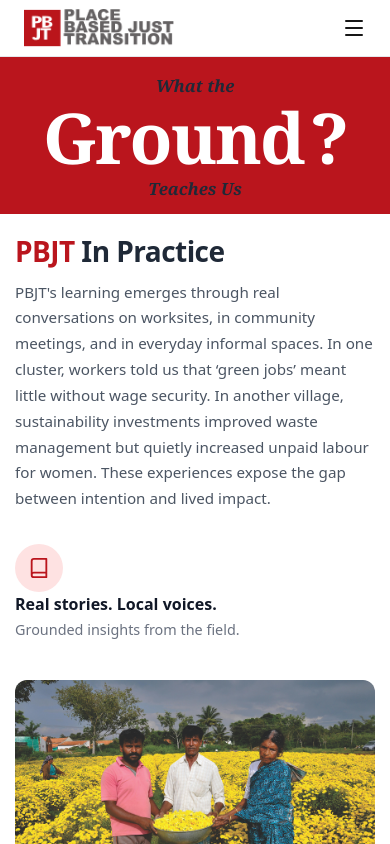
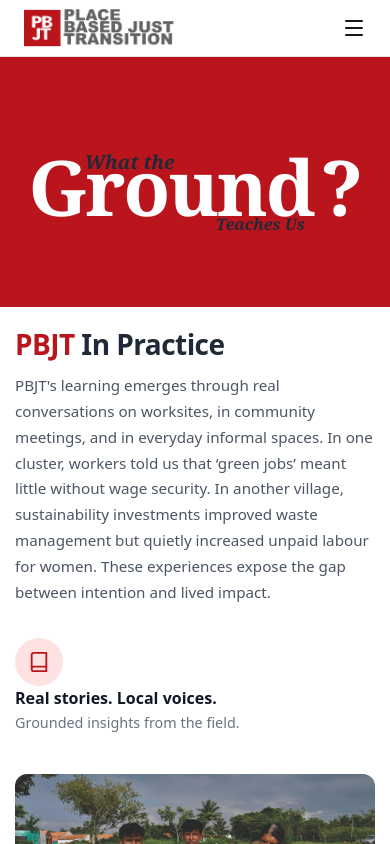
Before and after one commit to muhammed-bilal-uxd/new-pbjt-web-app, a Next.js app: page / in a window 390 px wide. Shown: the top 844 px of the page. Built offline with nearby package versions, Linux system fonts and the light colour scheme.

Commit message:
feat: banner update
Signed-off-by: bilal <mail2muhammedbilal@gmail.com>

```diff
--- a/src/app/in-practice/in-practice.module.css
+++ b/src/app/in-practice/in-practice.module.css
@@ -43,6 +43,10 @@
   padding: 1.25rem 2rem 0.75rem;
   position: relative;
   overflow: hidden;
+  min-height: 250px;
+  display: flex;
+  align-items: center;
+  justify-content: center;
 }
 
 .heroInner {
@@ -57,9 +61,8 @@
 
 .heroTop {
   position: absolute;
-  top: 16px;
-  left: 50%;
-  transform: translateX(-135%);
+  top: 0px;
+  left: 70px;
   font-size: 1.5rem;
   font-weight: 600;
   color: #1f2937;
@@ -68,7 +71,7 @@
 }
 
 .heroMain {
-  font-size: clamp(3rem, 11vw, 7rem);
+  font-size: 6rem;
   font-weight: 800;
   color: #ffffff;
   margin: 0;
@@ -88,9 +91,8 @@
 
 .heroBottom {
   position: absolute;
-  bottom: 12px;
-  left: 50%;
-  transform: translateX(60%);
+  bottom: -15px;
+  right: 70px;
   font-size: 1.25rem;
   font-weight: 600;
   color: #1f2937;
@@ -592,6 +594,10 @@
   margin-block: 0 3.5rem;
 }
 
+.heroWrap {
+  white-space: nowrap;
+}
+
 /* =========================================================
    Responsive: tablet (<= 1024px)
    ========================================================= */
@@ -681,15 +687,22 @@
     gap: 0.25rem;
   }
 
-  .heroTop,
-  .heroBottom {
-    position: static;
-    transform: none;
+  /* .heroTop {
     font-size: 1.05rem;
+    left: 50px;
   }
 
-  .heroMain {
-    font-size: clamp(2.75rem, 18vw, 4.5rem);
+  .heroBottom {
+    font-size: 1.05rem;
+    right: 50px;
+  } */
+
+  /* .heroMain {
+    font-size: 4rem;
+  } */
+
+  .heroWrap {
+    transform: scale(0.8);
   }
 
   .practiceSection,
--- a/src/app/in-practice/page.tsx
+++ b/src/app/in-practice/page.tsx
@@ -172,15 +172,16 @@ export default function PBJTInPractice() {
   return (
     <div className={styles.wrapper}>
       {/* ===== Hero Banner ===== */}
-      <section className={styles.heroBanner} aria-label="Page heading">
-        <div className={styles.heroInner}>
+
+      <Banner>
+        <div className={styles.heroWrap}>
           <span className={styles.heroTop}>What the</span>
-          <h1 className={styles.heroMain}>
+          <div className={styles.heroMain}>
             Ground<span className={styles.heroQuestion}>?</span>
-          </h1>
+          </div>
           <span className={styles.heroBottom}>Teaches Us</span>
         </div>
-      </section>
+      </Banner>
 
       {/* ===== PBJT In Practice ===== */}
       <section className={styles.practiceSection + " center-content"}>
--- a/src/components/banner.module.css
+++ b/src/components/banner.module.css
@@ -1,11 +1,10 @@
 /* components/Banner.module.css */
 .banner {
   position: relative;
-    min-height: 420px;
-    display: flex;
-    align-items: center;
-    justify-content: center;
   overflow: hidden;
+  background: var(--pbjt-primary-color);
+  padding: 1.25rem 2rem 0.75rem;
+  min-height: 250px;
 }
 
 .bgImage {
@@ -22,11 +21,6 @@
 
 .content {
   position: relative;
-    z-index: 3;
-    text-align: center;
-    color: #fff;
-    max-width: 900px;
-    padding: 24px;
 }
 
 .content h1 {
--- a/src/components/banner.tsx
+++ b/src/components/banner.tsx
@@ -1,23 +1,12 @@
 // components/Banner.jsx
-import Image from "next/image";
 import styles from "./banner.module.css";
 
-export default function Banner({ title, imgUrl, textColor }: any) {
-    return (
-        <section className={styles.banner}>
-            <Image
-                src={imgUrl}
-                alt={title}
-                fill
-                priority
-                className={styles.bgImage}
-            />
+export default function Banner({ title, imgUrl, children }: any) {
+  return (
+    <section className={styles.banner + " flex items-center justify-center"}>
+      {imgUrl && <img src={imgUrl} alt={title} className={styles.bgImage} />}
 
-            {/* <div className={styles.overlay}></div> */}
-
-            <div className={styles.content}>
-                <h1 style={{ color: textColor || "#000000" }}>{title}</h1>
-            </div>
-        </section>
-    );
+      <div className={styles.content}>{children}</div>
+    </section>
+  );
 }
```
Lines whose indentation alone changed are shown as unchanged.
